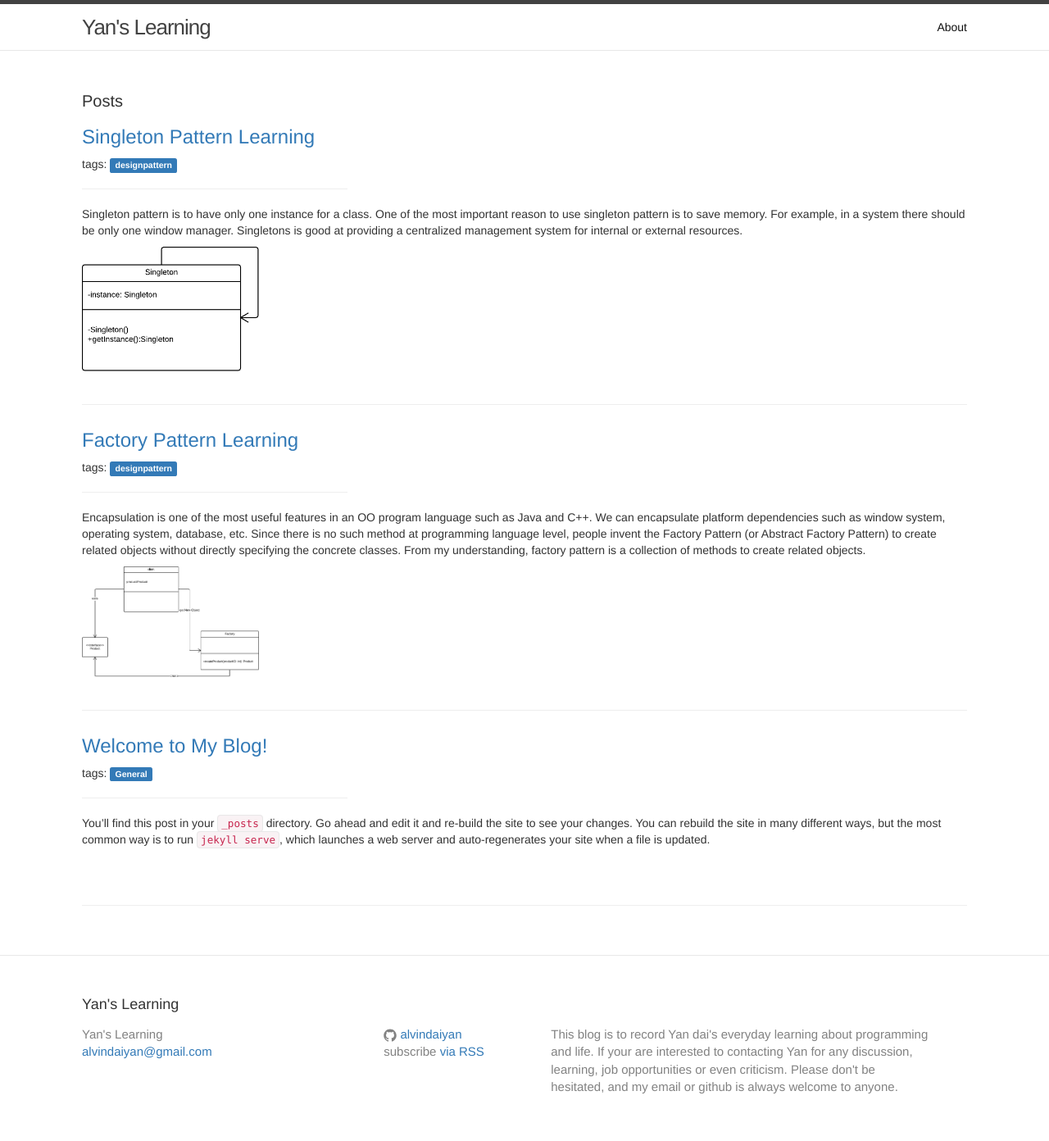
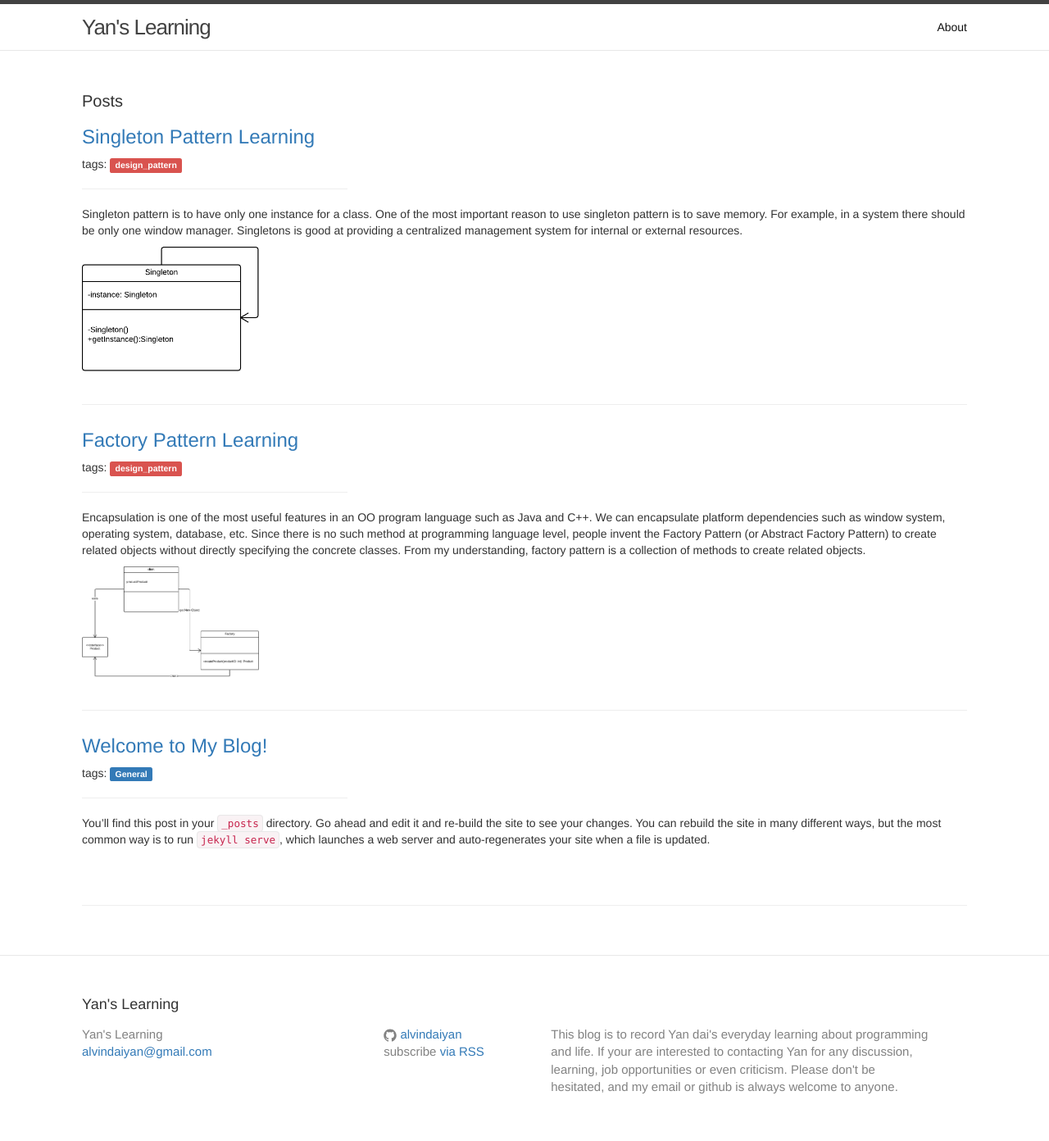
Before and after one commit to alvindaiyan/alvindaiyan.github.io, a Jekyll site: the page built from index.html, in a window 1280 px wide. Shown: the whole page at 82% size. Built offline with Jekyll 4.4.1, drawn with Linux system fonts in a browser that asks for light colours; nearby versions of some CDN libraries; the list of posts is cut into pages by our own code.

Commit message:
added tags

```diff
--- a/_posts/2015-02-16-factory-pattern.markdown
+++ b/_posts/2015-02-16-factory-pattern.markdown
@@ -2,7 +2,7 @@
 layout: post
 title:  "Factory Pattern Learning"
 date:   2015-02-16 15:12:25
-categories: design pattern
+categories: design_pattern
 ---
 
 Encapsulation is one of the most useful features in an OO program language such as Java and C++. We can encapsulate platform dependencies such as window system, operating system, database, etc. Since there is no such method at programming language level, people invent the Factory Pattern (or Abstract Factory Pattern) to create related objects without directly specifying the concrete classes. From my understanding, factory pattern is a collection of methods to create related objects.
--- a/index.html
+++ b/index.html
@@ -14,7 +14,25 @@ layout: default
         <h2>
           <a class="post-link" href="{{ post.url | prepend: site.baseurl }}">{{ post.title }}</a>
         </h2>
-        tags: <span class="label label-primary">{{ post.categories }}</span>
+        {% assign tag_color = 'label label-primary' %}
+
+        {% if post.categories contains 'design_pattern' %}
+          {% assign tag_color = 'label label-danger' %}
+        {% endif%}
+
+        {% if post.categories contains 'go' %}
+          {% assign tag_color = 'label label-info' %}
+        {% endif%}
+
+        {% if post.categories contains 'java' %}
+          {% assign tag_color = 'label label-warning' %}
+        {% endif%}
+
+        {% if post.categories contains 'algorithm' %}
+          {% assign tag_color = 'label label-success' %}
+        {% endif%}
+
+        tags: <span class='{{tag_color}}'>{{ post.categories }}</span>
         <hr width= 30%/>
         {{ post.excerpt }}
 
```
Also changed, not shown: _posts/2015-02-17-singleton-pattern.markdown.md (+1 -1 lines).
